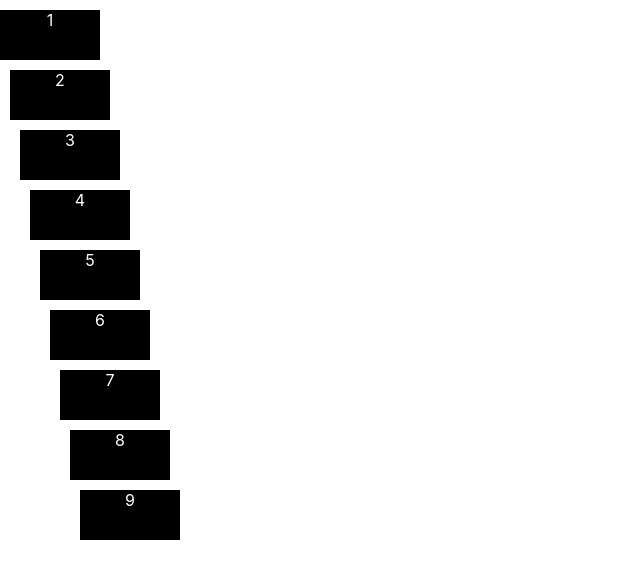
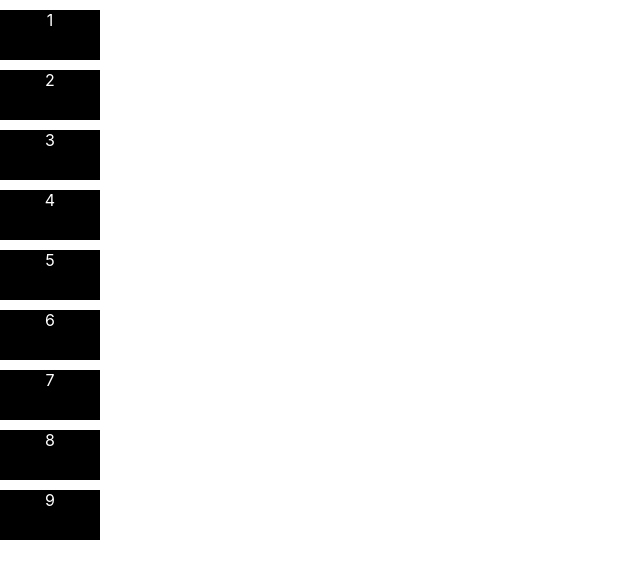
Before and after one commit to B4R05/react-animated-lists, a React (Create React App) app: page / in a window 1280 px wide. Shown: the top 578 px of the page, without its empty margins (0-640 px from the left). Built offline with nearby package versions, Linux system fonts and the light colour scheme.

Commit message:
Change list order

```diff
--- a/src/App.js
+++ b/src/App.js
@@ -36,10 +36,10 @@ const App = () => {
 
 const move = (cssProperty, pixelValue) => keyframes`
     0% {
-        ${cssProperty} : 0px;
+        ${cssProperty} : ${pixelValue}px;
     }
     100% {
-        ${cssProperty} : ${pixelValue}px;
+        ${cssProperty} : 0px;
     }
 `;
 
@@ -52,7 +52,7 @@ const Item = styled.div`
   ${props =>
     props.leftToRight &&
     css`
-      margin-left: ${props.margin}px;
+      margin-left: 0px;
       animation: ${move("margin-left", props.margin)} 0.2s linear;
     `};
 `;
```
